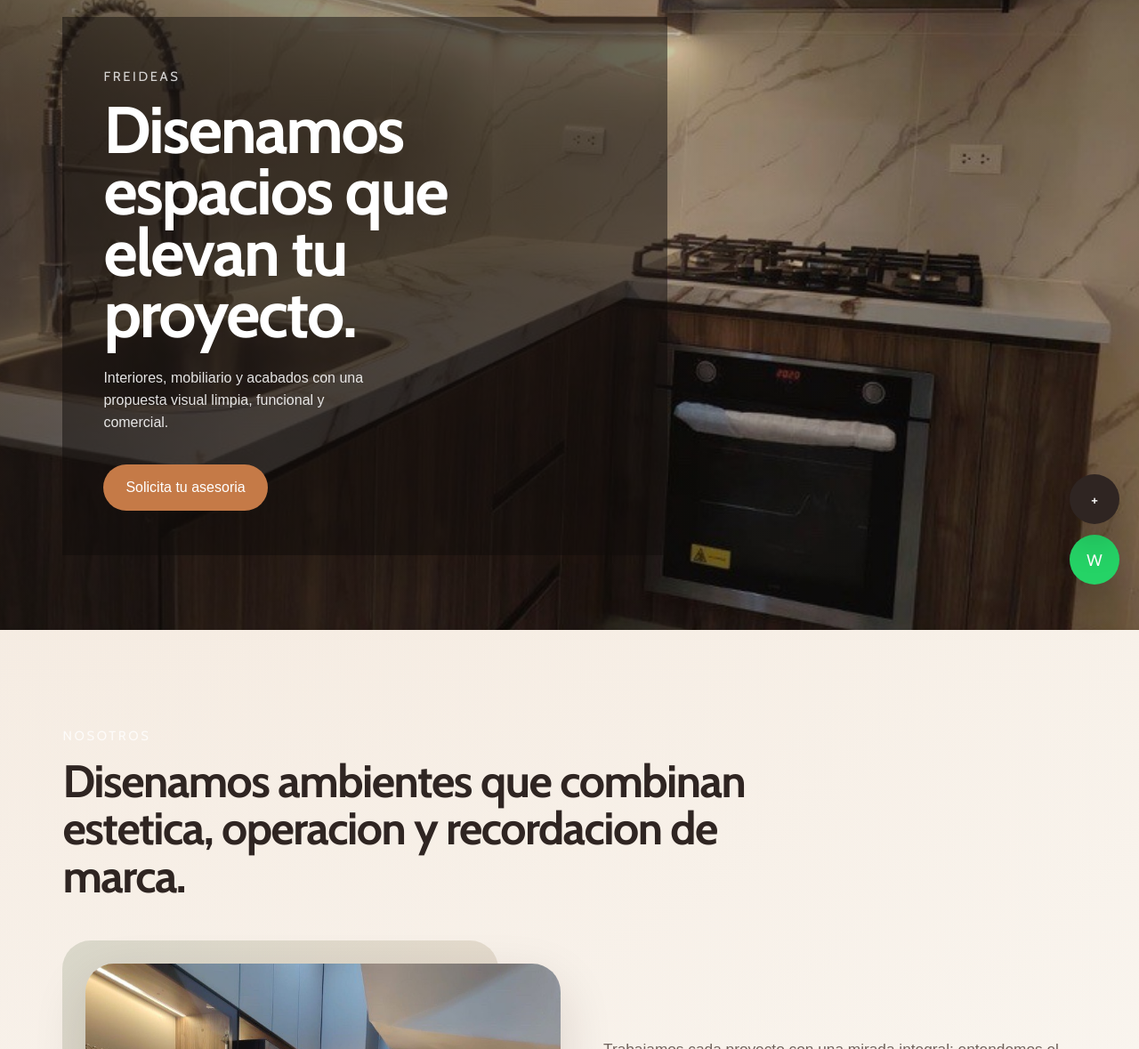
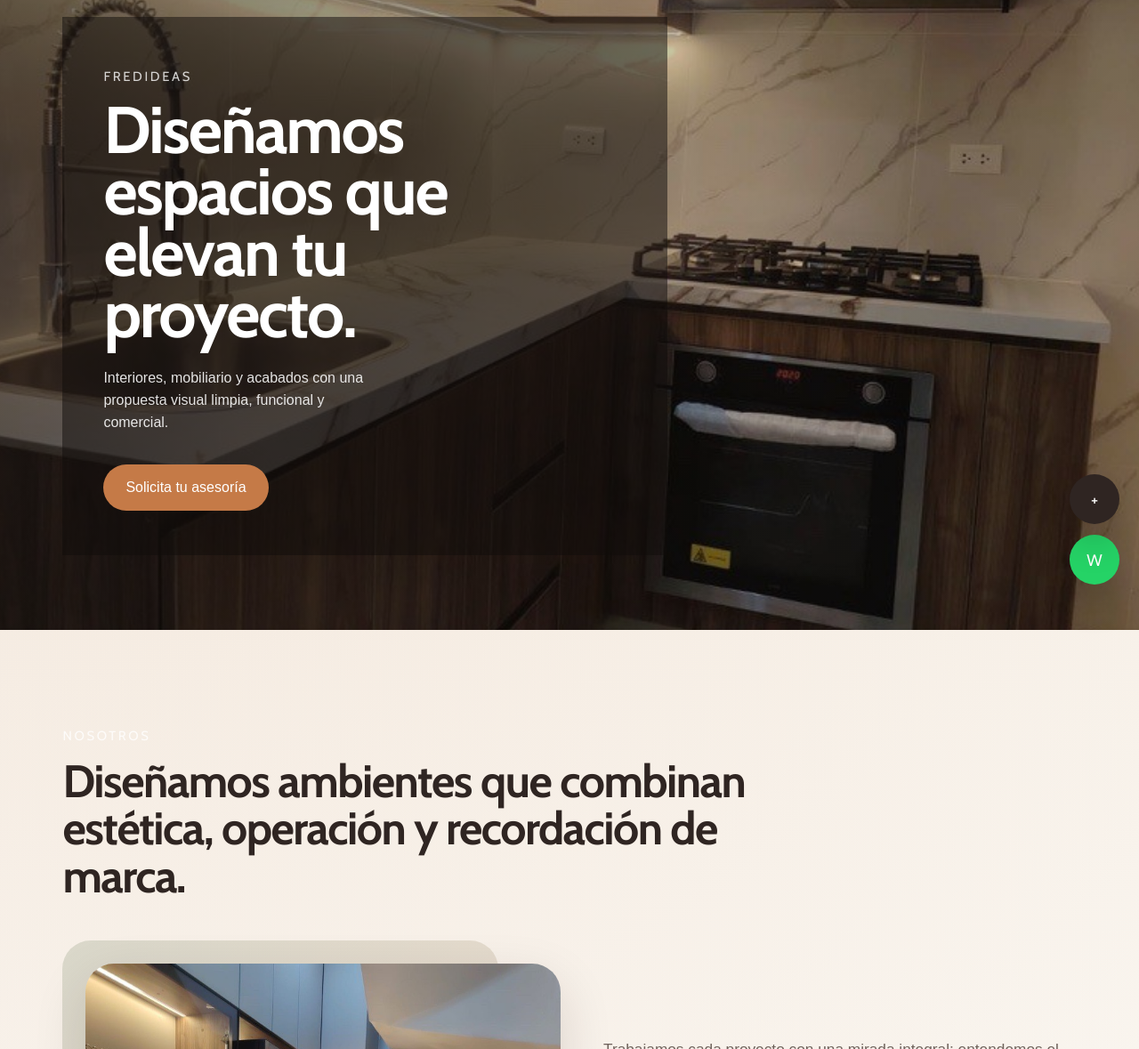
Before and after one commit to Choche1990/fredideas-web, a plain HTML site: page index.html in a window 1280 px wide. Shown: the part 121-1300 px from the top of the page at 89% size. Drawn offline with nearby package versions, Linux system fonts and the light colour scheme; a web font is replaced by a local one.

Commit message:
CORREGIR TIPOGRAFIA

```diff
--- a/index.html
+++ b/index.html
@@ -3,8 +3,8 @@
 <head>
 <meta charset="UTF-8">
 <meta name="viewport" content="width=device-width, initial-scale=1.0">
-<title>FREIDEAS | Espacios comerciales con identidad</title>
-<meta name="description" content="Diseno interior, carpinteria especializada y mobiliario en melamina para espacios comerciales y residenciales.">
+<title>FREDIDEAS | Espacios comerciales con identidad</title>
+<meta name="description" content="Diseño interior, carpinteria especializada y mobiliario en melamina para espacios comerciales y residenciales.">
 <link rel="preconnect" href="https://fonts.googleapis.com">
 <link rel="preconnect" href="https://fonts.gstatic.com" crossorigin>
 <link href="https://fonts.googleapis.com/css2?family=Average+Sans&family=Cabin:wght@400;500;600;700&display=swap" rel="stylesheet">
@@ -14,7 +14,7 @@
 
 <nav class="navbar">
   <a class="brand" href="#top" aria-label="Ir al inicio">
-    <img src="images/logo.png" alt="FREIDEAS">
+    <img src="images/logo.png" alt="FREDIDEAS">
   </a>
   <button class="menu-toggle" type="button" aria-expanded="false" aria-controls="main-menu">
     <span></span>
@@ -32,11 +32,11 @@
   <header class="hero">
     <div class="hero-frame">
       <div class="hero-copy reveal">
-        <p class="eyebrow">FREIDEAS</p>
-        <h1>Disenamos espacios que elevan tu proyecto.</h1>
+        <p class="eyebrow">FREDIDEAS</p>
+        <h1>Diseñamos espacios que elevan tu proyecto.</h1>
         <p class="hero-text">Interiores, mobiliario y acabados con una propuesta visual limpia, funcional y comercial.</p>
         <div class="hero-actions">
-          <a href="#contact" class="btn btn-primary">Solicita tu asesoria</a>
+          <a href="#contact" class="btn btn-primary">Solicita tu asesoría</a>
         </div>
       </div>
     </div>
@@ -45,7 +45,7 @@
   <section id="about" class="section section-light">
     <div class="section-heading reveal">
       <p class="eyebrow">Nosotros</p>
-      <h2>Disenamos ambientes que combinan estetica, operacion y recordacion de marca.</h2>
+      <h2>Diseñamos ambientes que combinan estética, operación y recordación de marca.</h2>
     </div>
     <div class="split-layout">
       <div class="image-stack reveal">
```
